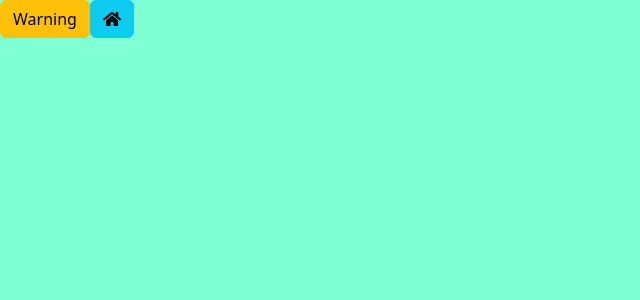
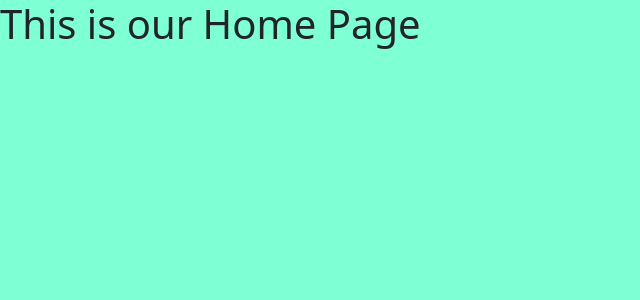
Before and after one commit to DmitriySmolin/react-laravel-eccomerce, a React (Create React App) app in the folder frontend/: page / in a window 1280 px wide. Shown: the top 300 px of the page, without its empty margins (0-640 px from the left). Built offline with nearby package versions, Linux system fonts and the light colour scheme.

Commit message:
Add config routing

```diff
--- a/frontend/package.json
+++ b/frontend/package.json
@@ -10,10 +10,12 @@
     "@types/node": "^16.11.68",
     "@types/react": "^18.0.21",
     "@types/react-dom": "^18.0.6",
+    "@types/react-router-dom": "^5.3.3",
     "bootstrap": "^5.2.2",
     "react": "^18.2.0",
     "react-bootstrap": "^2.5.0",
     "react-dom": "^18.2.0",
+    "react-router-dom": "^6.4.2",
     "react-scripts": "5.0.1",
     "react-slick": "^0.29.0",
     "slick-carousel": "^1.8.1",
--- a/frontend/src/App.tsx
+++ b/frontend/src/App.tsx
@@ -1,12 +1,15 @@
-import {Button} from "react-bootstrap";
+import React, {Fragment} from 'react';
+import {BrowserRouter} from "react-router-dom";
+import AppRoute from "./route/AppRoute";
 
 const App = () => {
-  return (
-      <div>
-        <Button variant="warning">Warning</Button>
-        <Button variant="info"><i className="fa fa-home"></i></Button>
-      </div>
-  );
+    return (
+        <Fragment>
+            <BrowserRouter>
+                <AppRoute/>
+            </BrowserRouter>
+        </Fragment>
+    );
 }
 
 export default App;
--- /dev/null
+++ b/frontend/src/pages/HomePage.tsx
@@ -0,0 +1,11 @@
+import React, {Fragment} from 'react';
+
+const HomePage = () => {
+    return (
+        <Fragment>
+            <h1>This is our Home Page</h1>
+        </Fragment>
+    );
+};
+
+export default HomePage;
--- /dev/null
+++ b/frontend/src/route/AppRoute.tsx
@@ -0,0 +1,15 @@
+import React, {Fragment} from 'react';
+import {Routes, Route} from 'react-router-dom';
+import HomePage from "../pages/HomePage";
+
+const AppRoute = () => {
+    return (
+        <Fragment>
+            <Routes>
+                <Route path="/" element={<HomePage/>}/>
+            </Routes>
+        </Fragment>
+    );
+};
+
+export default AppRoute;
```
Also changed, not shown: 1 other file (tests, documents, lock files or other folders).
